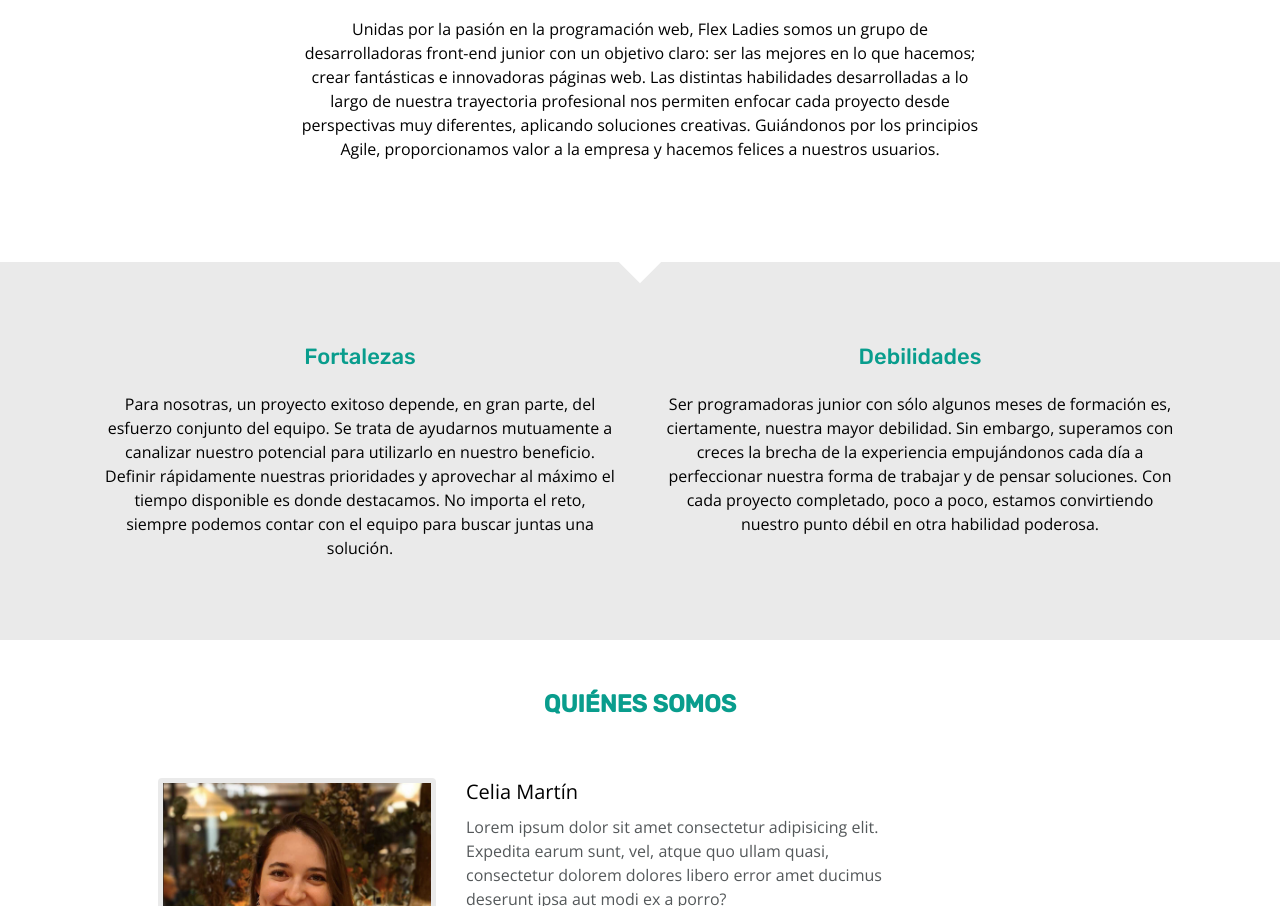
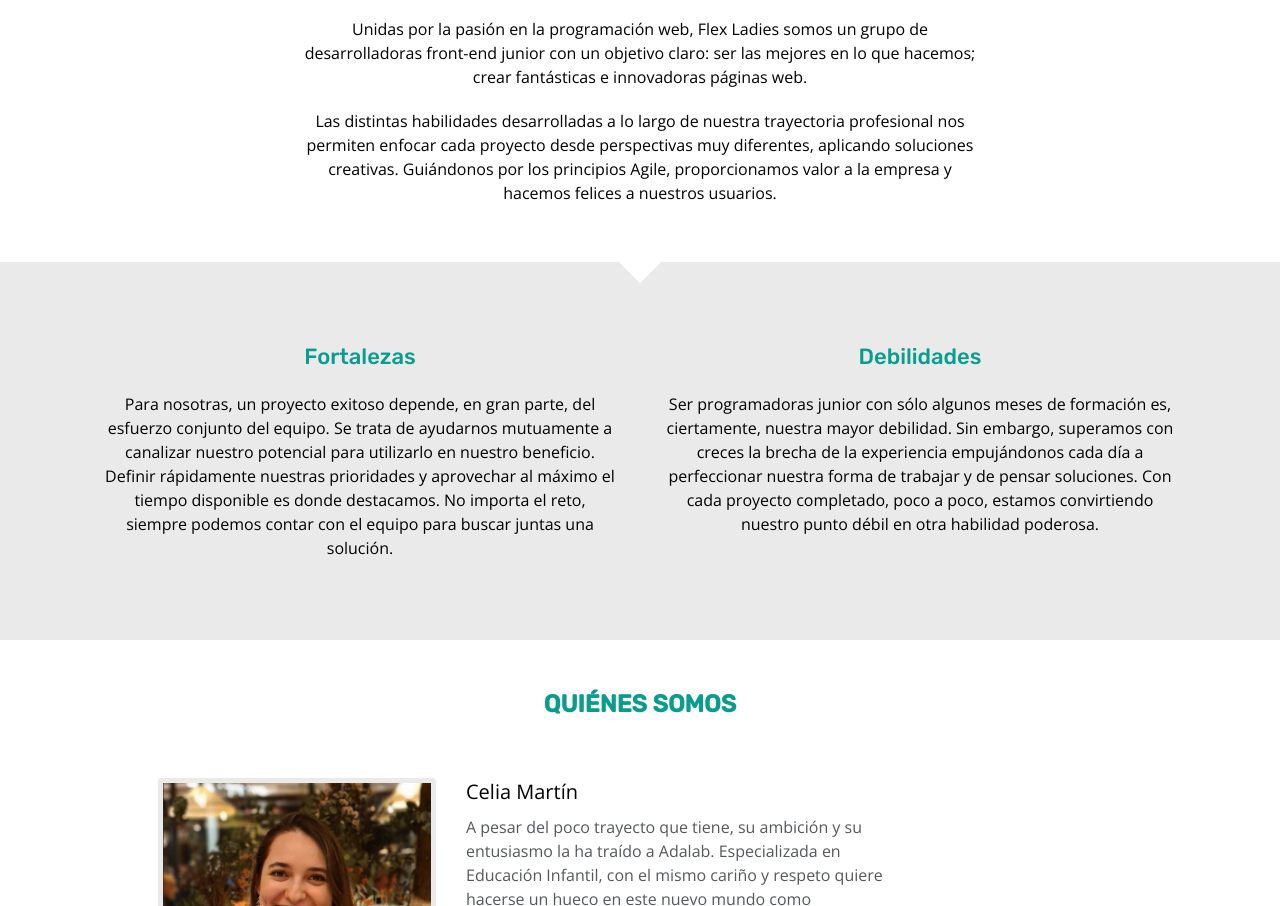
Before and after one commit to Adalab/project-promo-r-module-1-team-9, a website: page docs/index.html in a window 1280 px wide. Shown: the part 531-1437 px from the top of the page. Drawn offline with nearby package versions, Linux system fonts and the light colour scheme.

Commit message:
Add Celia's text and create two paragraphs for team's text

```diff
--- a/docs/index.html
+++ b/docs/index.html
@@ -49,10 +49,12 @@
           <h1 class="h2-team">equipo</h1>
           <p class="p-text text-tablet">
             Unidas por la pasión en la programación web, Flex Ladies somos un grupo de desarrolladoras front-end junior con un objetivo
-            claro: ser las mejores en lo que hacemos; crear fantásticas e innovadoras páginas web. Las distintas habilidades desarrolladas a
-            lo largo de nuestra trayectoria profesional nos permiten enfocar cada proyecto desde perspectivas muy diferentes, aplicando
-            soluciones creativas. Guiándonos por los principios Agile, proporcionamos valor a la empresa y hacemos felices a nuestros
-            usuarios.
+            claro: ser las mejores en lo que hacemos; crear fantásticas e innovadoras páginas web.
+          </p>
+          <p class="p-text text-tablet">
+            Las distintas habilidades desarrolladas a lo largo de nuestra trayectoria profesional nos permiten enfocar cada proyecto desde
+            perspectivas muy diferentes, aplicando soluciones creativas. Guiándonos por los principios Agile, proporcionamos valor a la
+            empresa y hacemos felices a nuestros usuarios.
           </p>
         </div>
       </section>
@@ -94,8 +96,9 @@
           <div class="description desc-left">
             <h4 class="name">Celia Martín</h4>
             <p class="p-text p-left">
-              Lorem ipsum dolor sit amet consectetur adipisicing elit. Expedita earum sunt, vel, atque quo ullam quasi, consectetur dolorem
-              dolores libero error amet ducimus deserunt ipsa aut modi ex a porro?
+              A pesar del poco trayecto que tiene, su ambición y su entusiasmo la ha traído a Adalab. Especializada en Educación Infantil,
+              con el mismo cariño y respeto quiere hacerse un hueco en este nuevo mundo como programadora web. Considera que el único límite
+              de la programación, es tu propia imaginación.
             </p>
             <div class="social-media">
               <a class="social-media-link" href="https://twitter.com/Celiwi1104" target="_blank"><i class="fa-brands fa-twitter"></i></a>
```
Also changed, not shown: src/html/index.html (+9 -6 lines).
